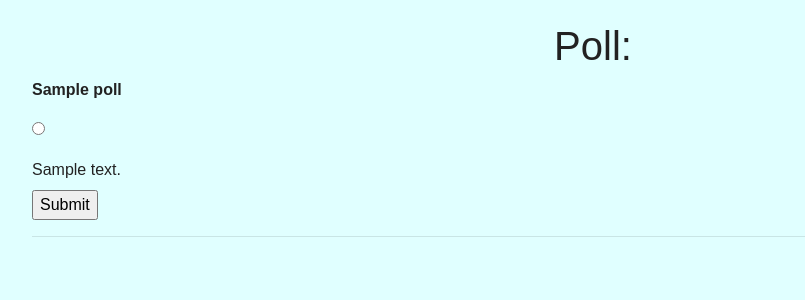
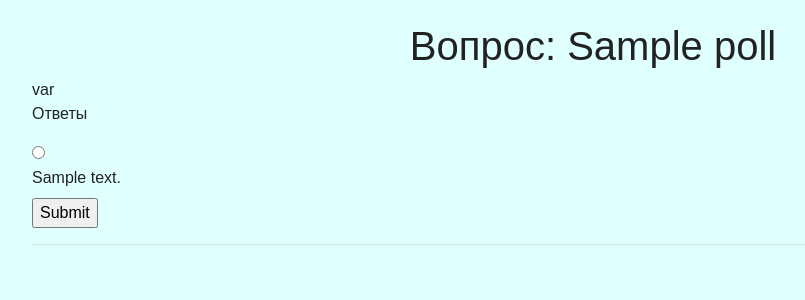
Before and after one commit to Azer-Denker/ex_7, a Django app: page /poll/1/answers/ in a window 1280 px wide. Shown: the part 38-338 px from the top of the page, without its empty margins (47-852 px from the left). Run offline with Django 3.2, Linux system fonts and the light colour scheme; tables that the repository leaves empty hold one stand-in row (values such as "Sample post"); some libraries are stand-ins or nearby versions.

Commit message:
исправил ошибку при уделении

```diff
--- a/source/webapp/models.py
+++ b/source/webapp/models.py
@@ -20,7 +20,7 @@ class Choice(models.Model):
 
 class Answer(models.Model):
     poll = models.ForeignKey('webapp.Poll', related_name='polls_answer',
-                             on_delete=models.PROTECT, null=False, blank=False, verbose_name='Опрос')
+                             on_delete=models.CASCADE, null=False, blank=False, verbose_name='Опрос')
     created_at = models.DateTimeField(auto_now_add=True, verbose_name='Время создания')
-    choice = models.ForeignKey('webapp.Choice', related_name='choices_answer', on_delete=models.PROTECT,
+    choice = models.ForeignKey('webapp.Choice', related_name='choices_answer', on_delete=models.CASCADE,
                                null=False, blank=False, verbose_name='Вариант ответа')
--- a/source/webapp/templates/answer/view.html
+++ b/source/webapp/templates/answer/view.html
@@ -2,14 +2,13 @@
 {% block title %}Answers{% endblock %}
 
 {% block content %}
-    <h1>Poll:</h1>
-
-        <p><b>{{ poll }}</b></p>
+    <h1>Вопрос: {{ poll }}</h1>
+    var
+    <p>Ответы</p>
         <form action="{% url 'answers_view' poll.pk %}" method="post">
             {% csrf_token %}
             {% for choice in poll.polls_choice.all %}
                 <label>
-                    <p>
                         <input type="radio" name="choice" value={{ choice.pk }}>
                         <div class="pre">{{ choice }}</div>
                 </label>
--- a/source/webapp/views/answer.py
+++ b/source/webapp/views/answer.py
@@ -12,7 +12,6 @@ class AnswerView(View):
     def get(self, request, *args, **kwargs):
         context = {}
         context['poll'] = Poll.objects.get(pk=kwargs['pk'])
-        print(context)
         return render(request, self.template_name, context=context)
 
     def post(self, request, *args, **kwargs):
```
Also changed, not shown: source/webapp/migrations/0004_auto_20210403_1119.py (added).
